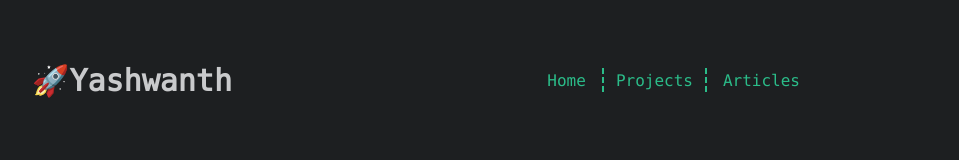
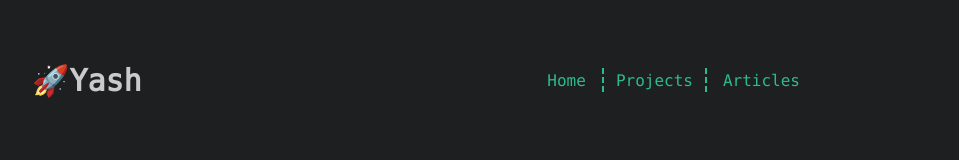
Before and after one commit to jyashwanthraj/portfolio, a plain HTML site: page projects.html in a window 1280 px wide. Shown: the top 160 px of the page, without its empty margins (224-1183 px from the left). Drawn offline with Linux system fonts and the light colour scheme.

Commit message:
Update projects.html

```diff
--- a/projects.html
+++ b/projects.html
@@ -101,7 +101,7 @@
       class="flex contain justify-between align-center"
       style="height: 10rem"
     >
-      <h1 style="font-size: 30px">🚀Yashwanth</h1>
+      <h1 style="font-size: 30px">🚀Yash</h1>
       <nav class="flex">
         <a class="content-center" href="./index.html">Home</a>
         <a class="content-center" href="./projects.html">Projects</a>
```
